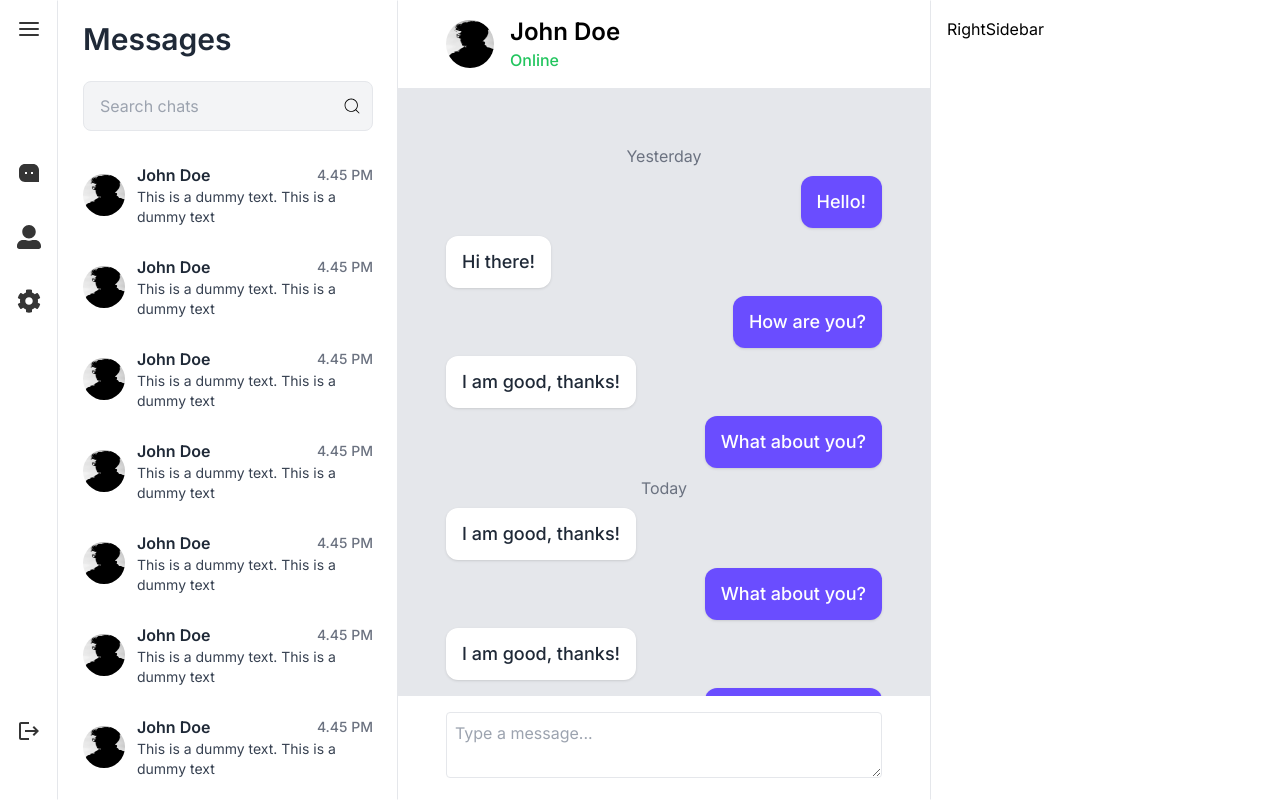
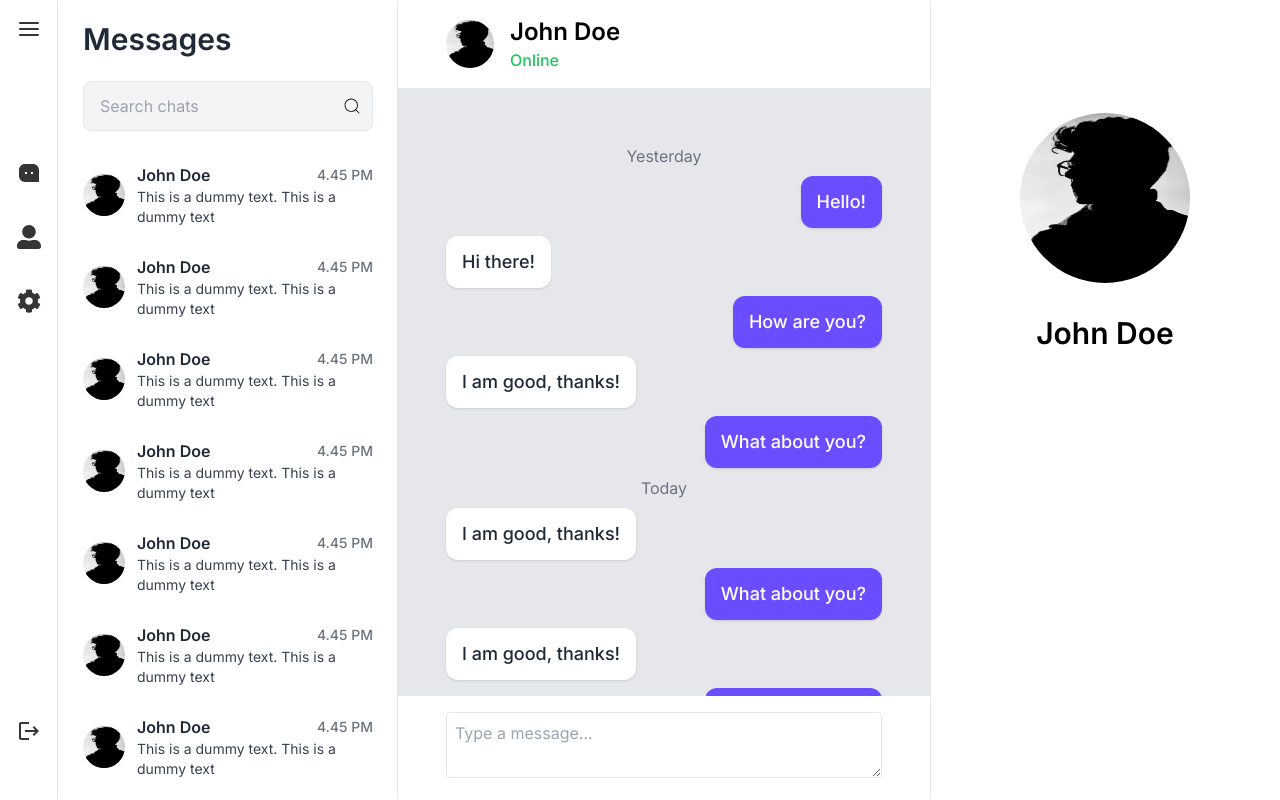
Before and after one commit to edwinochieng/chatterbox, a Next.js app: page /chats/1 in a window 1280 px wide. Built offline with nearby package versions, Linux system fonts and the light colour scheme.

Commit message:
add user info to profile sidebar

```diff
--- a/src/components/ProfileSidebar.tsx
+++ b/src/components/ProfileSidebar.tsx
@@ -1,9 +1,22 @@
+"use client";
+
 import React from "react";
+import { Avatar, AvatarFallback, AvatarImage } from "@/components/ui/avatar";
 
 export default function ProfileSidebar() {
   return (
     <div className="hidden xl:block w-full max-w-[350px] h-screen bg-primary border border-gray-200 border-y-transparent border-r-transparent">
-      <div className="p-4">RightSidebar</div>
+      <div className="p-4 flex flex-col items-center w-full">
+        <div className="mt-24">
+          <Avatar className="h-[170px] w-[170px]">
+            <AvatarImage src="/profile.jpg" />
+            <AvatarFallback>CN</AvatarFallback>
+          </Avatar>
+        </div>
+        <span className="mt-8 text-3xl text-center font-semibold">
+          John Doe
+        </span>
+      </div>
     </div>
   );
 }
```
